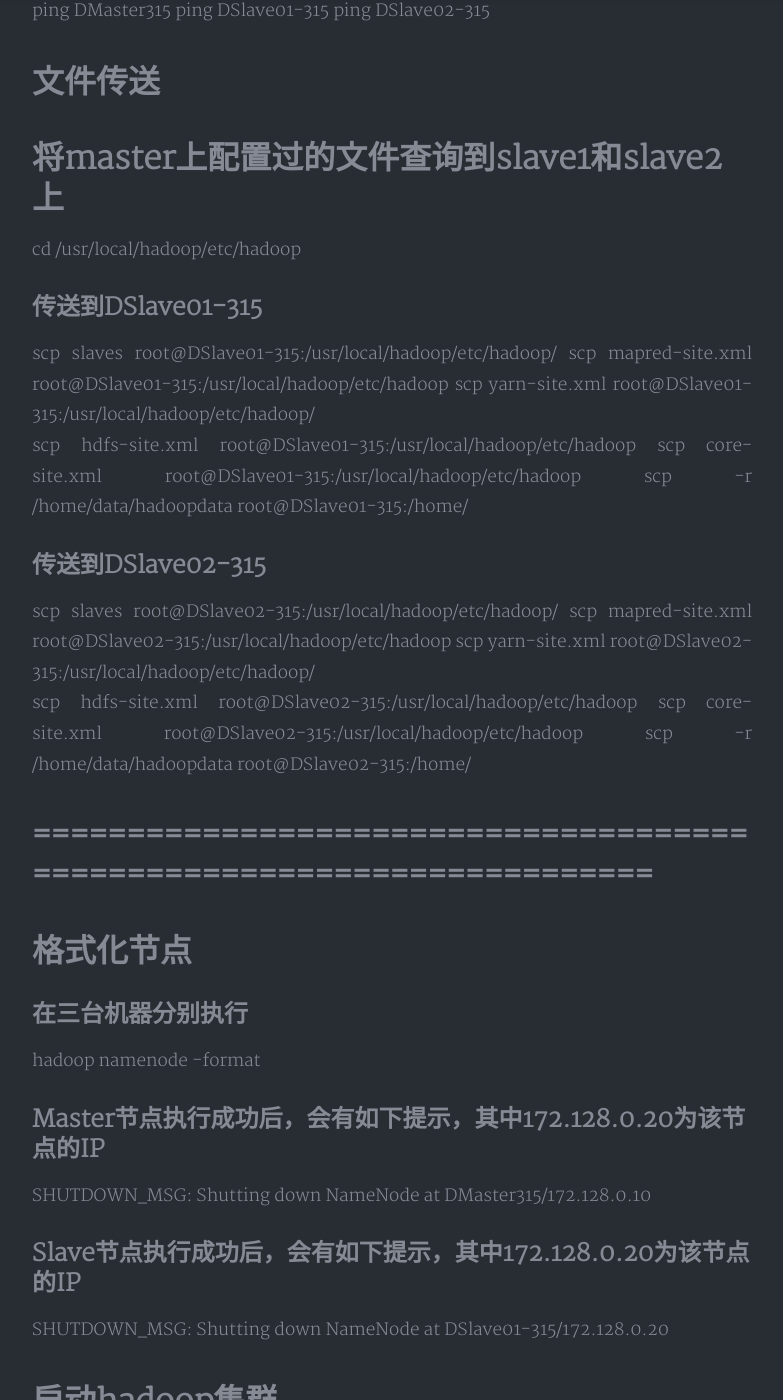
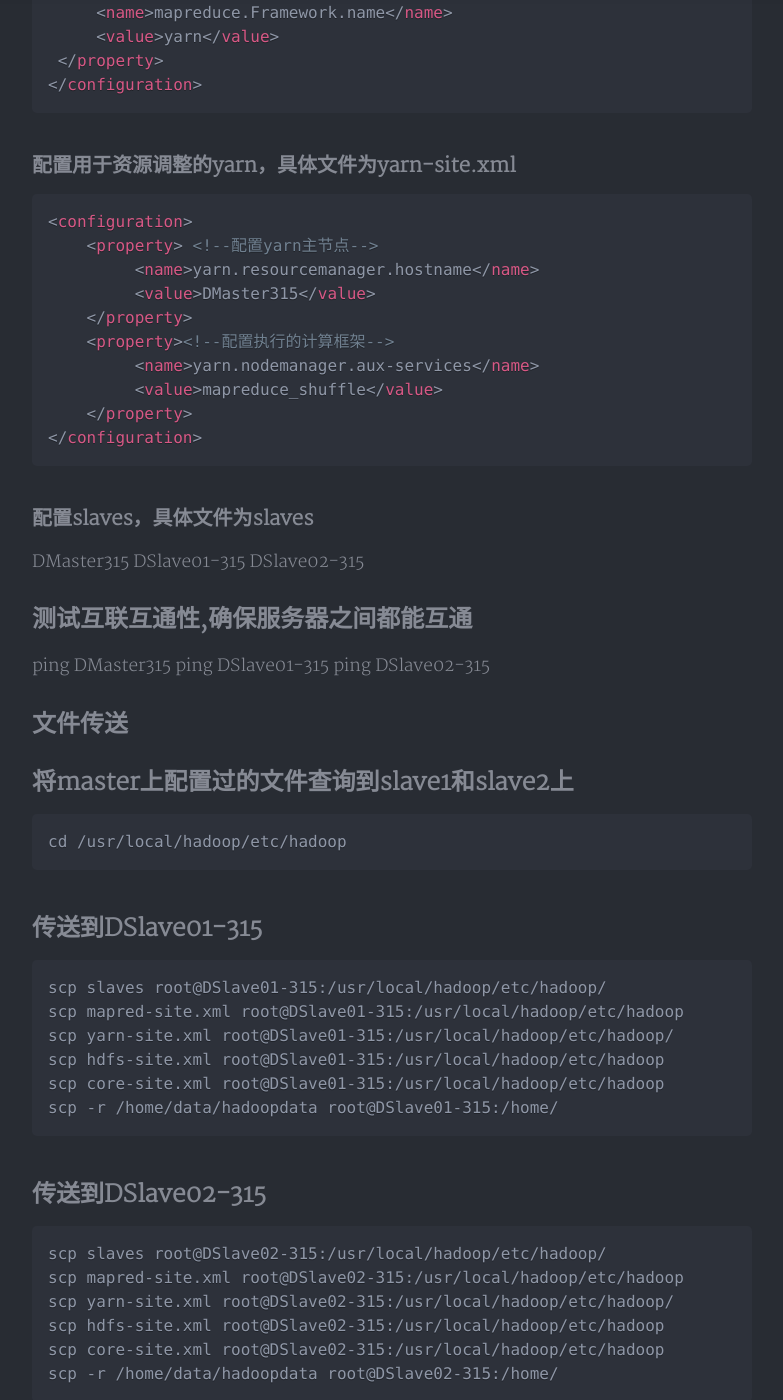
Before and after one commit to zcsee/zcsee.github.io, a Jekyll site: the page built from _posts/2023-03-13-docker部署hadoop集群.md, in a window 1280 px wide and 1400 px high, scrolled down 3946 px. Shown: the whole window, without its empty margins (248-1031 px from the left). Built offline with Jekyll 4.4.1, drawn with Linux system fonts in a browser that asks for light colours; nearby versions of some CDN libraries; a style sheet for code colours, icons or effects is not loaded; some of the changed text lies outside the part shown.

Commit message:
modified posts's format

````diff
--- a/_posts/2023-03-13-docker部署hadoop集群.md
+++ b/_posts/2023-03-13-docker部署hadoop集群.md
@@ -9,11 +9,12 @@ tags: Kafka 日期 offset 消费者组
 
 
 
-# 创建docker网络，指定网段
+## 创建docker网络，指定网段
 
 docker network create --subnet=172.128.0.0/24 hadoop
 
-# 运行master
+### 运行master
+
 docker run -d --name DMaster315 -h DMaster315 \
  -p 50070:50070 \
  --privileged=true \
@@ -21,21 +22,24 @@ docker run -d --name DMaster315 -h DMaster315 \
  --ip 172.128.0.10 \
 registry.cn-beijing.aliyuncs.com/jing-studio/centos7-hadoop /usr/sbin/init
 
-# 运行slave1
+## 运行slave1
+
 docker run -d --name DSlave01-315 -h DSlave01-315 \
 --privileged=true \
 --network hadoop \
 --ip 172.128.0.20 \
 registry.cn-beijing.aliyuncs.com/jing-studio/centos7-hadoop /usr/sbin/init
 
-# 运行slave2
+## 运行slave2
+
 docker run -d --name DSlave02-315 -h DSlave02-315 \
 --privileged=true \
 --network hadoop \
 --ip 172.128.0.30 \
 registry.cn-beijing.aliyuncs.com/jing-studio/centos7-hadoop /usr/sbin/init
 
-# 传送到DSlave01-315
+## 传送到DSlave01-315
+
 scp slaves root@DSlave01-315:/usr/local/hadoop/etc/hadoop/
 scp mapred-site.xml root@DSlave01-315:/usr/local/hadoop/etc/hadoop
 scp yarn-site.xml root@DSlave01-315:/usr/local/hadoop/etc/hadoop/
@@ -43,7 +47,8 @@ scp hdfs-site.xml root@DSlave01-315:/usr/local/hadoop/etc/hadoop
 scp core-site.xml root@DSlave01-315:/usr/local/hadoop/etc/hadoop
 scp -r /home/data/hadoopdata root@DSlave01-315:/home/
 
-# 传送到DSlave02-315
+## 传送到DSlave02-315
+
 scp slaves root@DSlave02-315:/usr/local/hadoop/etc/hadoop/
 scp mapred-site.xml root@DSlave02-315:/usr/local/hadoop/etc/hadoop
 scp yarn-site.xml root@DSlave02-315:/usr/local/hadoop/etc/hadoop/
@@ -51,27 +56,33 @@ scp hdfs-site.xml root@DSlave02-315:/usr/local/hadoop/etc/hadoop
 scp core-site.xml root@DSlave02-315:/usr/local/hadoop/etc/hadoop
 scp -r /home/data/hadoopdata root@DSlave02-315:/home/
 
-# 设置主机名
+## 设置主机名
+
 vi /etc/sysconfig/network
 
-# DMaster315
+## DMaster315
+
 NETWORKING=yes
 HOSTNAME=DMaster315
 
-# DSlave01-315
+## DSlave01-315
+
 NETWORKING=yes
 HOSTNAME=DSlave01-315
 
-# DSlave02-315
+## DSlave02-315
+
 NETWORKING=yes
 HOSTNAME=DSlave02-315
 
-# 整理hosts，并配置到每台机器上
+## 整理hosts，并配置到每台机器上
+
 172.128.0.10 DMaster315
 172.128.0.20 DSlave01-315
 172.128.0.30 DSlave02-315
 
-# docker部署，重启会导致hosts文件被初始化，需要将初始化hosts和服务停止部分设置到开机启动过程中
+## docker部署，重启会导致hosts文件被初始化，需要将初始化hosts和服务停止部分设置到开机启动过程中
+
 vi ~/.bashrc
 
 echo "172.128.0.10 DMaster315" >> /etc/hosts
@@ -79,28 +90,36 @@ echo "172.128.0.20 DSlave01-315" >> /etc/hosts
 echo "172.128.0.20 DSlave02-315" >> /etc/hosts
 systemctl stop iptables.service
 
+## 创建用于存放的目录
 
-# 创建用于存放的目录
 mkdir -p /home/data
 mkdir -p /home/data/hadoopdata
 
-# =======================================================
-# 调整配置文件，注意点是<property>标签要在configuration中
-## 切换到配置文件存放的目录
+## =======================================================
+
+## 调整配置文件，注意点是`<property>`标签要在configuration中
+
+### 切换到配置文件存放的目录
+
 cd /usr/local/hadoop/etc/hadoop
-## 配置hadoop的核心参数，具体文件为core-site.xml
+
+### 配置hadoop的核心参数，具体文件为core-site.xml
+
+```xml
 <configuration><property>
-        			<name>fs.defaultFS</name>
-        			<value>hdfs://DMaster315:9000</value>
-    		    </property>
-		    <property>
-			 <name>hadoop.tmp.dir</name>
-		              <value>/home/data/hadoopdata</value>
-		    </property>
+           <name>fs.defaultFS</name>
+           <value>hdfs://DMaster315:9000</value>
+          </property>
+      <property>
+    <name>hadoop.tmp.dir</name>
+                <value>/home/data/hadoopdata</value>
+      </property>
 </configuration>
+```
 
+### 配置hdfs的相关参数，具体文件为hdfs-site.xml
 
-## 配置hdfs的相关参数，具体文件为hdfs-site.xml
+```xml
 <configuration>
     <property><!--配置存储namenode数据的目录-->
         <name>dfs.namenode.name.dir</name>
@@ -111,82 +130,114 @@ cd /usr/local/hadoop/etc/hadoop
         <value>/home/data/hadoopdata/data</value>
     </property>
 　　<property><!--配置副本数量-->
-        		<name>dfs.replication</name>
-	        	<value>1</value>
+          <name>dfs.replication</name>
+          <value>1</value>
         </property>
 　　<property><!--配置第二名称节点，放到DMaster315 -->
-　　　　	<name>dfs.secondary.http.address</name>
-　　　　	<value>DMaster315:50090</value>
+　　　　 <name>dfs.secondary.http.address</name>
+　　　　 <value>DMaster315:50090</value>
 　　</property>
 </configuration>
+```
 
-## 配置map-reduce，具体文件为mapred-site.xml
-### 先从模板复制一份，再进行修改
+### 配置map-reduce，具体文件为mapred-site.xml
+
+#### 先从模板复制一份，再进行修改
+
+```shell
 cp mapred-site.xml.template mapred-site.xml && vi mapred-site.xml
+```
+
+```xml
 <configuration>
-  	<property>
-	    <name>mapreduce.Framework.name</name>
-	    <value>yarn</value>
-	</property>
+   <property>
+     <name>mapreduce.Framework.name</name>
+     <value>yarn</value>
+ </property>
 </configuration>
+```
 
-## 配置用于资源调整的yarn，具体文件为yarn-site.xml
+### 配置用于资源调整的yarn，具体文件为yarn-site.xml
+
+```xml
 <configuration>
     <property> <!--配置yarn主节点-->
-        	<name>yarn.resourcemanager.hostname</name>
-        	<value>DMaster315</value>
+         <name>yarn.resourcemanager.hostname</name>
+         <value>DMaster315</value>
     </property>
     <property><!--配置执行的计算框架-->
-        	<name>yarn.nodemanager.aux-services</name>
-        	<value>mapreduce_shuffle</value>
+         <name>yarn.nodemanager.aux-services</name>
+         <value>mapreduce_shuffle</value>
     </property>
 </configuration>
+```
 
-## 配置slaves，具体文件为slaves
+### 配置slaves，具体文件为slaves
+
 DMaster315
 DSlave01-315
 DSlave02-315
 
-# 测试互联互通性,确保服务器之间都能互通
+## 测试互联互通性,确保服务器之间都能互通
+
 ping DMaster315
 ping DSlave01-315
 ping DSlave02-315
 
-# 文件传送
-# 将master上配置过的文件查询到slave1和slave2上
+## 文件传送
+
+## 将master上配置过的文件查询到slave1和slave2上
+
+```shell
 cd /usr/local/hadoop/etc/hadoop
+```
+
 ## 传送到DSlave01-315
+
+```shell
 scp slaves root@DSlave01-315:/usr/local/hadoop/etc/hadoop/
 scp mapred-site.xml root@DSlave01-315:/usr/local/hadoop/etc/hadoop
 scp yarn-site.xml root@DSlave01-315:/usr/local/hadoop/etc/hadoop/
 scp hdfs-site.xml root@DSlave01-315:/usr/local/hadoop/etc/hadoop
 scp core-site.xml root@DSlave01-315:/usr/local/hadoop/etc/hadoop
 scp -r /home/data/hadoopdata root@DSlave01-315:/home/
+```
+
 ## 传送到DSlave02-315
+
+```shell
 scp slaves root@DSlave02-315:/usr/local/hadoop/etc/hadoop/
 scp mapred-site.xml root@DSlave02-315:/usr/local/hadoop/etc/hadoop
 scp yarn-site.xml root@DSlave02-315:/usr/local/hadoop/etc/hadoop/
 scp hdfs-site.xml root@DSlave02-315:/usr/local/hadoop/etc/hadoop
 scp core-site.xml root@DSlave02-315:/usr/local/hadoop/etc/hadoop
 scp -r /home/data/hadoopdata root@DSlave02-315:/home/
+```
 
-# =======================================================================
-# 格式化节点
-## 在三台机器分别执行
+## =======================================================================
+
+## 格式化节点
+
+### 在三台机器分别执行
+
 hadoop namenode -format
 
-## Master节点执行成功后，会有如下提示，其中172.128.0.20为该节点的IP
+### Master节点执行成功后，会有如下提示，其中172.128.0.20为该节点的IP
+
 SHUTDOWN_MSG: Shutting down NameNode at DMaster315/172.128.0.10
 
-## Slave节点执行成功后，会有如下提示，其中172.128.0.20为该节点的IP
+### Slave节点执行成功后，会有如下提示，其中172.128.0.20为该节点的IP
+
 SHUTDOWN_MSG: Shutting down NameNode at DSlave01-315/172.128.0.20
 
-# 启动hadoop集群
+## 启动hadoop集群
+
 /usr/local/hadoop/sbin/start-all.sh
 
-# 查看运行状态
+## 查看运行状态
+
 hadoop dfsadmin -report
 
+## Web UI查看集群状态，通过浏览器打开,虚拟机的IP为192.168.216.3
 
-# Web UI查看集群状态，通过浏览器打开,虚拟机的IP为192.168.216.3
 192.168.216.3:50070
````
